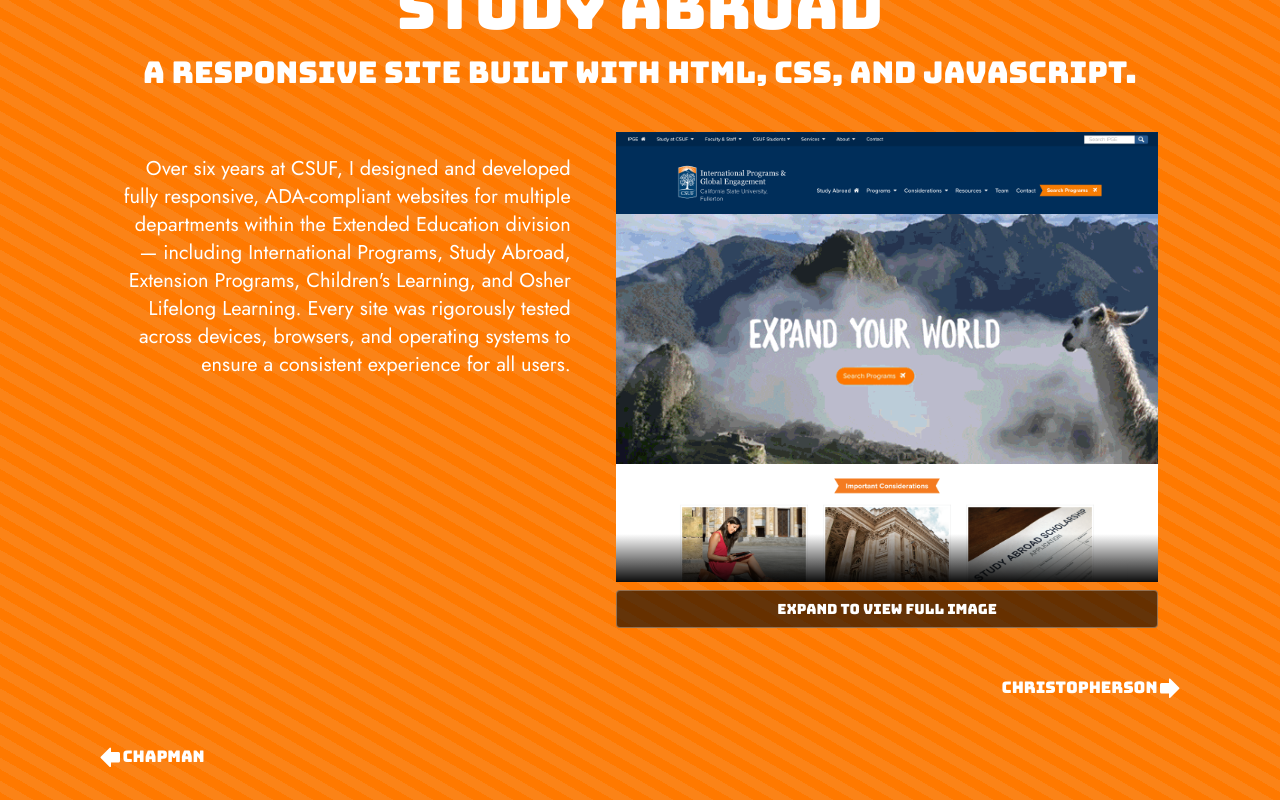
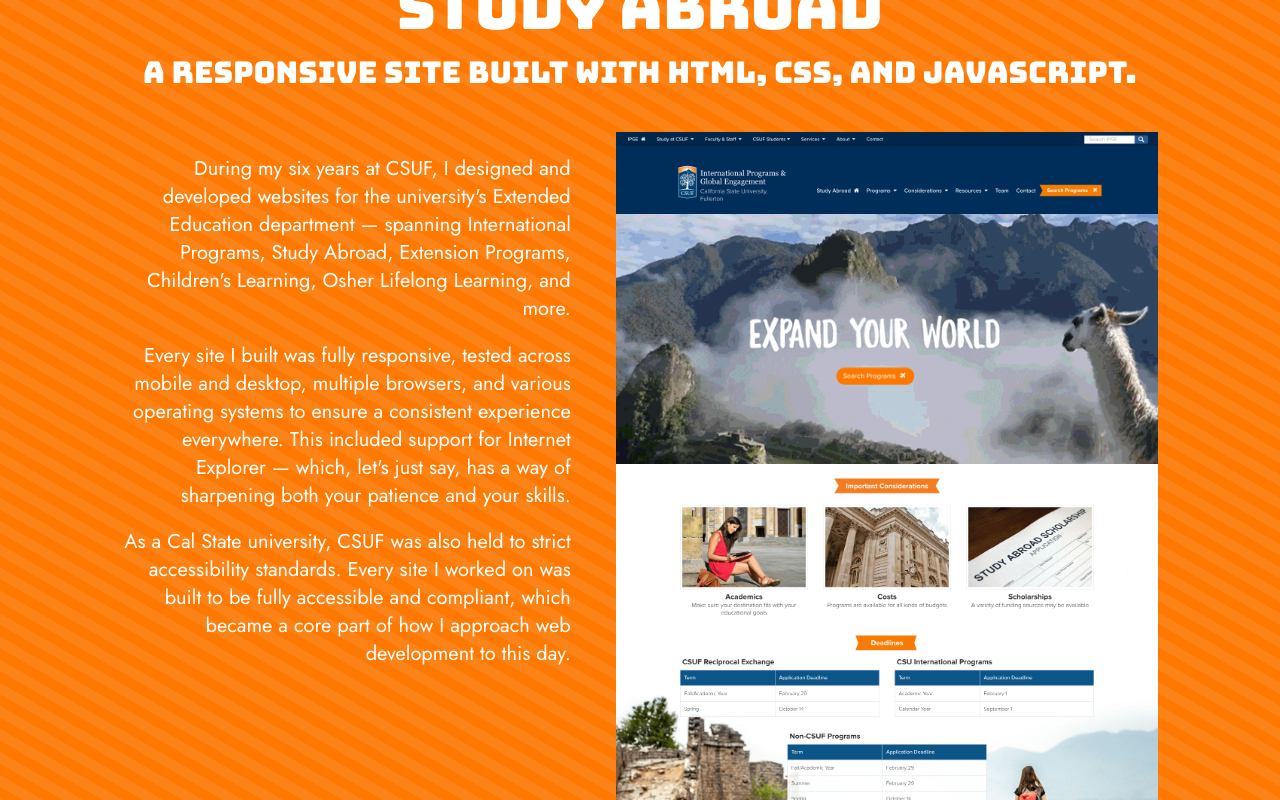
Before and after one commit to ericadeguzman/portfolio2023_updated, a Next.js app: page /fullerton in a window 1280 px wide. Shown: the part 1520-2320 px from the top of the page. Built offline with nearby package versions, Linux system fonts and the light colour scheme.

Commit message:
changes to csuf

```diff
--- a/src/app/fullerton/page.tsx
+++ b/src/app/fullerton/page.tsx
@@ -1,5 +1,5 @@
 "use client";
-import React, { useEffect, useState } from "react";
+import React, { useEffect } from "react";
 import Image from "next/image";
 import grid1 from "../images/csuf/grid1.png";
 import grid2 from "../images/csuf/grid2.png";
@@ -18,8 +18,6 @@ import Back from "../components/back";
 import NextBtn from "../components/next";
 
 export default function International() {
-  const [imageExpanded, setImageExpanded] = useState(false);
-
   useEffect(() => {
     const observer = new IntersectionObserver((entries) => {
       entries.forEach((entry) => {
@@ -132,13 +130,13 @@ export default function International() {
             alt="ipge grid section"
             src={grid4}
           />
-          <div className="text-center mt-4">
+          {/* <div className="text-center mt-4">
             <button className="animate-bounce text-white border-[#FF7900] mt-1 mb-6 text-sm tablet:text-md padding-10 border px-4 py-2">
               <a href="https://extension.fullerton.edu/international/">
                 Visit CSUF&rsquo;s IPGE
               </a>
             </button>
-          </div>
+          </div> */}
 
           <Image
             className="hidden-blur-animate"
@@ -207,17 +205,21 @@ export default function International() {
         <div className="my-[2%] mx-[5%] flex flex-row justify-center items-start gap-[3%]">
           <div>
             <div className="mt-[5%] tablet:mt-[5%]">
-              <p className="hidden-animate text-white text-base desktop:text-xl text-center tablet:text-right mr-[3%] max-w-lg">
-              Over six years at CSUF, I designed and developed fully responsive, ADA-compliant websites for multiple departments within the Extended Education division — including International Programs, Study Abroad, Extension Programs, Children's Learning, and Osher Lifelong Learning. Every site was rigorously tested across devices, browsers, and operating systems to ensure a consistent experience for all users.
+              <p className="hidden-animate text-white text-base desktop:text-xl text-center tablet:text-right mr-[3%] max-w-lg mb-[4%]">
+
+              During my six years at CSUF, I designed and developed websites for the university's Extended Education department — spanning International Programs, Study Abroad, Extension Programs, Children's Learning, Osher Lifelong Learning, and more.
+              </p>
+              <p className="hidden-animate text-white text-base desktop:text-xl text-center tablet:text-right mr-[3%] max-w-lg mb-[4%]">
+
+Every site I built was fully responsive, tested across mobile and desktop, multiple browsers, and various operating systems to ensure a consistent experience everywhere. This included support for Internet Explorer — which, let's just say, has a way of sharpening both your patience and your skills.
+</p>
+<p className="hidden-animate text-white text-base desktop:text-xl text-center tablet:text-right mr-[3%] max-w-lg mb-[4%]">
+
+As a Cal State university, CSUF was also held to strict accessibility standards. Every site I worked on was built to be fully accessible and compliant, which became a core part of how I approach web development to this day.
               </p>
             </div>
           </div>
           <div className="international-hp hidden tablet:block">
-            <div
-              className={`relative w-full laptop:max-w-[600px] overflow-hidden transition-[max-height] duration-300 ease-out ${
-                imageExpanded ? "max-h-[5000px]" : "max-h-[450px]"
-              }`}
-            >
             <Image
               className="w-full laptop:max-w-[600px]"
               alt="International homepage"
@@ -243,23 +245,6 @@ export default function International() {
               alt="International homepage"
               src={sb4}
             />
-              {!imageExpanded && (
-                <div
-                  className="absolute bottom-0 left-0 right-0 h-[10%] min-h-[48px] pointer-events-none"
-                  style={{
-                    background: "linear-gradient(to top, rgba(0,0,0,0.95), transparent)",
-                  }}
-                  aria-hidden
-                />
-              )}
-            </div>
-            <button
-              type="button"
-              onClick={() => setImageExpanded((e) => !e)}
-              className="mt-2 w-full laptop:max-w-[600px] py-2 px-4 rounded border border-white/30 bg-black/60 text-white text-sm font-medium hover:bg-white/10 transition-colors"
-            >
-              {imageExpanded ? "View less" : "Expand to view full image"}
-            </button>
           </div>
         </div>
         <div className="flex justify-between px-[3%] mb-[3%]">
```
Lines whose indentation alone changed are shown as unchanged.
